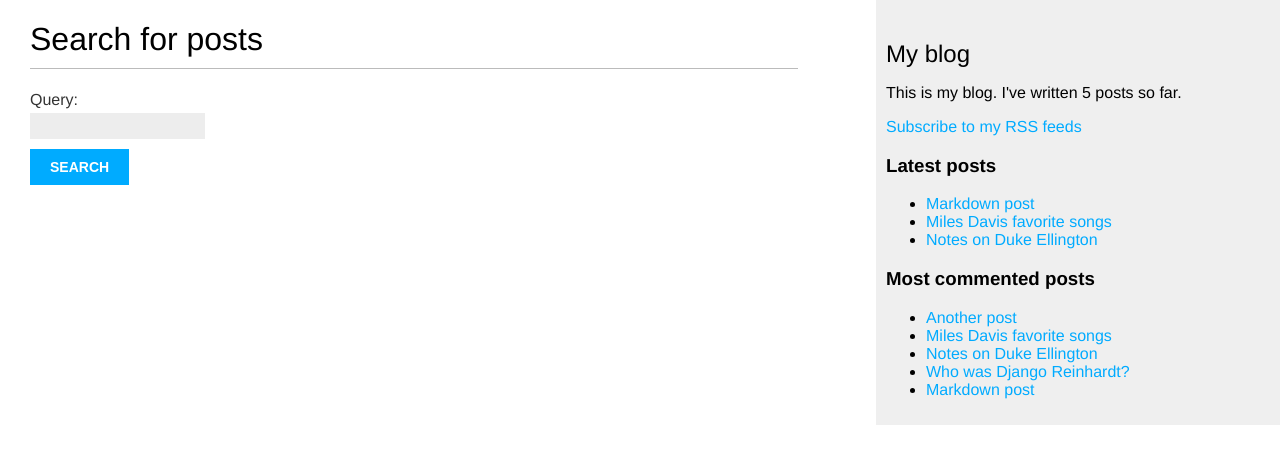
After one commit to Portilloronny6/BlogApp, a Django app: page /blog/search/ in a window 1280 px wide. The commit adds this page. Shown: the top 464 px of the page. Run offline with Django 4.2, Linux system fonts and the light colour scheme; data comes from the database, SQL or seed files in the repository; both versions use the stored data as it was after the commit; parts of the project's set-up code (start-up, migrations or seed data) failed here and were passed over.

Commit message:
finishing project

```diff
--- a/Blog/urls.py
+++ b/Blog/urls.py
@@ -14,9 +14,17 @@ Including another URLconf
     2. Add a URL to urlpatterns:  path('blog/', include('blog.urls'))
 """
 from django.contrib import admin
+from django.contrib.sitemaps.views import sitemap
 from django.urls import path, include
+
+from blogsito.sitemaps import PostSitemap
+
+sitemaps = {
+    'posts': PostSitemap,
+}
 
 urlpatterns = [
     path('admin/', admin.site.urls),
-    path('blog/', include('blogsito.urls', namespace='blog'))
+    path('blog/', include('blogsito.urls', namespace='blog')),
+    path('sitemap.xml', sitemap, {'sitemaps': sitemaps}, name='django.contrib.sitemaps.views.sitemap'),
 ]
--- a/blogsito/forms.py
+++ b/blogsito/forms.py
@@ -14,3 +14,7 @@ class CommentForm(forms.ModelForm):
     class Meta:
         model = Comment
         fields = ('name', 'email', 'body')
+
+
+class SearchForm(forms.Form):
+    query = forms.CharField()
--- a/blogsito/templates/base.html
+++ b/blogsito/templates/base.html
@@ -18,6 +18,11 @@
     This is my blog.
     I've written {% total_posts %} posts so far.
   </p>
+  <p>
+    <a href="{% url 'blogsito:latest_posts_feed' %}">
+      Subscribe to my RSS feeds
+    </a>
+  </p>
   <h3>Latest posts</h3>
   {% show_latest_posts 3 %}
   <h3>Most commented posts</h3>
--- a/blogsito/templates/blogsito/detail.html
+++ b/blogsito/templates/blogsito/detail.html
@@ -1,4 +1,5 @@
 {% extends "base.html" %}
+{% load blog_tags %}
 
 {% block title %}{{ post.title }}{% endblock %}
 
@@ -7,7 +8,7 @@
   <p class="date">
     Published {{ post.publish }} by {{ post.author }}
   </p>
-  {{ post.body|linebreaks }}
+  {{ post.body|markdown }}
   <p>
     <a href="{% url 'blog:post_share' post.id %}">
       Share this post
--- a/blogsito/templates/blogsito/list.html
+++ b/blogsito/templates/blogsito/list.html
@@ -1,4 +1,5 @@
 {% extends 'base.html' %}
+{% load blog_tags %}
 
 {% block title %}
   My blog
@@ -28,7 +29,7 @@
       Published {{ post.publish }} by {{ post.author }}
     </p>
 
-    {{ post.body|truncatewords:30|linebreaks }}
+    {{ post.body|markdown|truncatewords_html:30 }}
 
   {% endfor %}
 
--- /dev/null
+++ b/blogsito/templates/blogsito/search.html
@@ -0,0 +1,31 @@
+{% extends "base.html" %}
+{% load blog_tags %}
+
+{% block title %}Search{% endblock %}
+{% block content %}
+  {% if query %}
+    <h1>Posts containing "{{ query }}"</h1>
+    <h3>
+      {% with results.count as total_results %}
+        Found {{ total_results }} result{{ total_results|pluralize }}
+      {% endwith %}
+    </h3>
+    {% for post in results %}
+      <h4>
+        <a href="{{ post.get_absolute_url }}">
+          {{ post.title }}
+        </a>
+      </h4>
+      {{ post.body|markdown|truncatewords_html:12 }}
+    {% empty %}
+      <p>There are no results for your query.</p>
+    {% endfor %}
+    <p><a href="{% url "blogsito:posts_search" %}">Search again</a></p>
+  {% else %}
+    <h1>Search for posts</h1>
+    <form method="get">
+      {{ form.as_p }}
+      <input type="submit" value="Search">
+    </form>
+  {% endif %}
+{% endblock %}
--- a/blogsito/templatetags/blog_tags.py
+++ b/blogsito/templatetags/blog_tags.py
@@ -1,5 +1,7 @@
+import markdown
 from django import template
 from django.db.models import Count
+from django.utils.safestring import mark_safe
 
 from blogsito.models import Post
 
@@ -22,3 +24,8 @@ def get_most_commented_posts(count=5):
     return Post.published.annotate(
         total_comments=Count('comments')
     ).order_by('-total_comments')[:count]
+
+
+@register.filter(name='markdown')
+def markdown_format(text):
+    return mark_safe(markdown.markdown(text))
--- a/blogsito/urls.py
+++ b/blogsito/urls.py
@@ -1,5 +1,6 @@
 from django.urls import path
 
+from blogsito.feeds import LatestPostsFeed
 from blogsito.views import *
 
 app_name = 'blogsito'
@@ -9,5 +10,7 @@ urlpatterns = [
     path('tag/<slug:tag_slug>', PostListView.as_view(), name='posts_list_by_tag'),
     path('<int:year>/<int:month>/<int:day>/<slug:slug>/', PostDetailView.as_view(), name='post_detail'),
     path('<int:post_id>/share/', PostShareView.as_view(), name='post_share'),
-    path('<int:post_id>/comment/', PostCommentView.as_view(), name='post_comment')
+    path('<int:post_id>/comment/', PostCommentView.as_view(), name='post_comment'),
+    path('feed/', LatestPostsFeed(), name='latest_posts_feed'),
+    path('search/', PostsSearchView.as_view(), name='posts_search'),
 ]
--- a/blogsito/views.py
+++ b/blogsito/views.py
@@ -1,11 +1,13 @@
+from django.contrib.postgres.search import SearchVector, SearchQuery, SearchRank
 from django.core.mail import send_mail
 from django.core.paginator import Paginator, PageNotAnInteger, EmptyPage
 from django.db.models import Count
+from django.http import Http404
 from django.shortcuts import render, get_object_or_404
 from django.views import View
 from taggit.models import Tag
 
-from blogsito.forms import EmailPostForm, CommentForm
+from blogsito.forms import EmailPostForm, CommentForm, SearchForm
 from blogsito.models import Post
 
 
@@ -117,3 +119,29 @@ class PostCommentView(View):
             'form': form,
         }
         return render(request, 'blogsito/comment.html', context=context)
+
+
+class PostsSearchView(View):
+
+    def get(self, request):
+        form = SearchForm()
+        query = None
+        results = []
+
+        if 'query' in request.GET:
+            form = SearchForm(request.GET)
+            if not form.is_valid():
+                return Http404
+            query = form.cleaned_data['query']
+            search_vector = SearchVector('title', 'body', config='spanish')
+            search_query = SearchQuery(query, config='spanish')
+            rank = SearchRank(search_vector, search_query)
+            results = Post.objects.annotate(
+                search=search_vector, rank=rank
+            ).filter(search=search_query).order_by('-rank')
+        context = {
+            'form': form,
+            'query': query,
+            'results': results,
+        }
+        return render(request, 'blogsito/search.html', context)
--- /dev/null
+++ b/requirements.txt
@@ -0,0 +1,4 @@
+django==4.1
+markdown==3.4.1
+django-taggit==3.0.0
+psycopg2-binary==2.9.4
```
Also changed, not shown: Blog/settings/default.py (+10 -3 lines), blogsito/feeds.py (added, +23 -0 lines), blogsito/sitemaps.py (added, +14 -0 lines), db.sqlite3.
